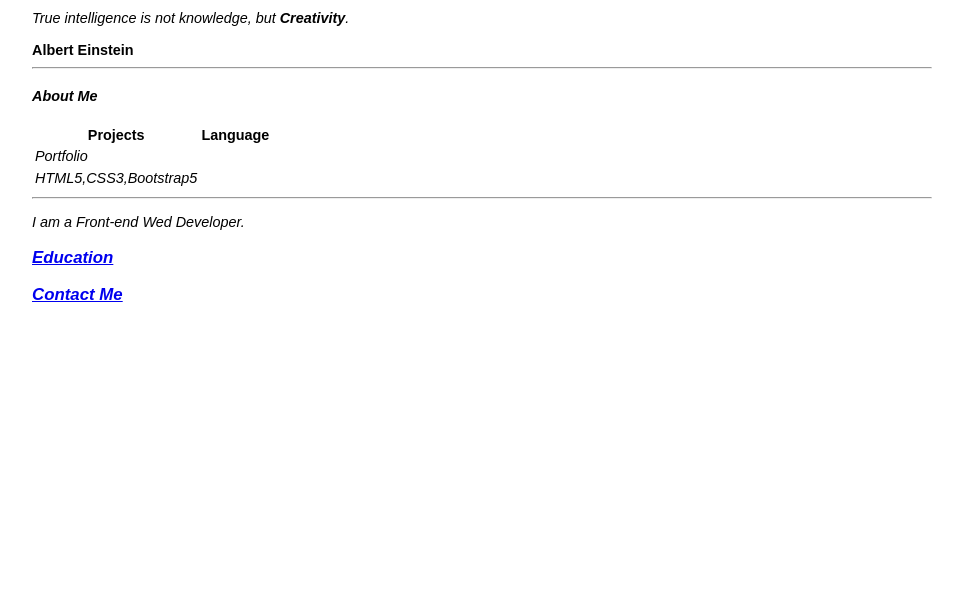
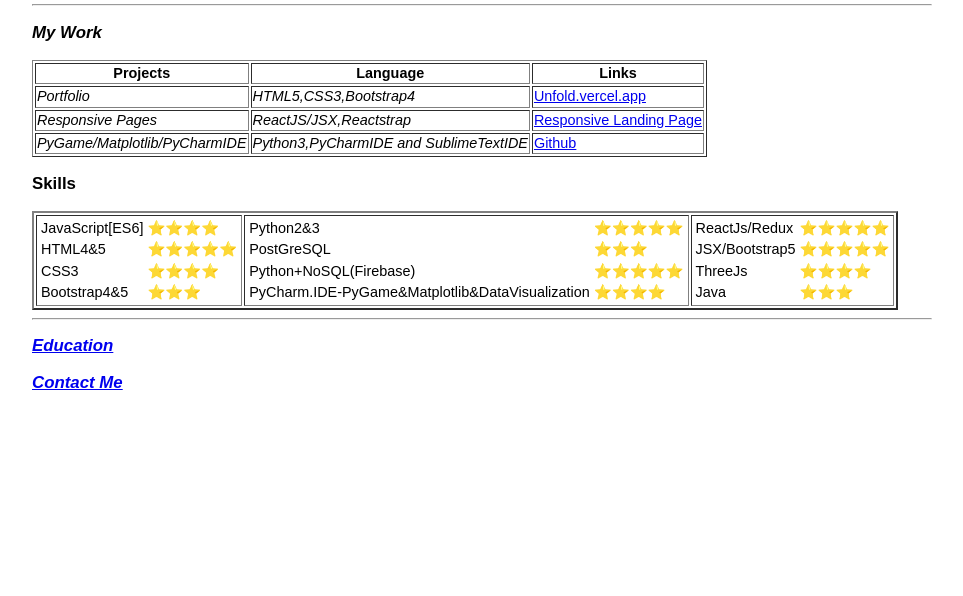
Before and after one commit to ConradMar3/WebDevelopment2022.Udemy, a plain HTML site: page Web Development/HTML Personal Site/index.html in a window 1280 px wide. Shown: the part 204-800 px from the top of the page, without its empty margins (158-1121 px from the left). Drawn offline with Linux system fonts and the light colour scheme; files that its build step writes are made by us from their sources.

Commit message:
2022/06/14 (pm) HTML5 table layouts

```diff
--- a/Web Development/HTML Personal Site/index.html
+++ b/Web Development/HTML Personal Site/index.html
@@ -9,7 +9,10 @@
 </head>
 
 <body>
-  <img class="center" src="./assets/smoke1.jpg" alt="" height="100" width="100" />
+  <table cellspacing="20px">
+    <tr>
+      <td><img class="center" src="./assets/Profile.jpg" alt="" height="150" width="150" /></td>
+      <td>
         <div class="body">
           <h1>Conrad Maré</h1>
           <h3>
@@ -20,31 +23,113 @@
           <i>True intelligence is not knowledge, but <strong>Creativity</strong>.</i>
         </p>
         <strong>Albert Einstein</strong>
+      </td>
+    </tr>
+  </table>
   <hr />
-  <h4>
-    <i><strong>About Me</strong></i>
-  </h4>
-  <table>
+  <h3>
+    <i><strong>My Work</strong></i>
+  </h3>
+  <table border="1px">
     <thead>
       <tr>
         <th>Projects</th>
         <th>Language</th>
+        <th>Links</th>
       </tr>
     </thead>
     <tbody>
       <tr>
         <td><i>Portfolio</i></td>
+        <td><i>HTML5,CSS3,Bootstrap4</i></td>
+        <td>
+          <a href="https://infinitum.vercel.app/">Unfold.vercel.app</a>
+        </td>
       </tr>
       <tr>
-        <td><i>HTML5,CSS3,Bootstrap5</i></td>
+        <td><i>Responsive Pages</i></td>
+        <td><i>ReactJS/JSX,Reactstrap</i></td>
+        <td>
+          <a href="https://reactjs-imminent-page.vercel.app/">Responsive Landing Page</a>
+        </td>
+      </tr>
+      <tr>
+        <td><i>PyGame/Matplotlib/PyCharmIDE</i></td>
+        <td><i>Python3,PyCharmIDE and SublimeTextIDE</i></td>
+        <td>
+          <a href="https://github.com/ConradMar3/Python_Crash.course.git">Github</a>
+        </td>
       </tr>
     </tbody>
-    <tfoot>
+  </table>
+  <h3>Skills</h3>
 
-    </tfoot>
+  <table border="2px">
+    <tr>
+      <td>
+        <table>
+          <tr>
+            <td>JavaScript[ES6]</td>
+            <td>⭐⭐⭐⭐</td>
+          </tr>
+          <tr>
+            <td>HTML4&5</td>
+            <td>⭐⭐⭐⭐⭐</td>
+          </tr>
+          <tr>
+            <td>CSS3</td>
+            <td>⭐⭐⭐⭐</td>
+          </tr>
+          <tr>
+            <td>Bootstrap4&5</td>
+            <td>⭐⭐⭐</td>
+          </tr>
         </table>
-  <hr />
-  <p><em>I am a Front-end Wed Developer.</em></p>
+      </td>
+      <td>
+        <table>
+          <tr>
+            <td>Python2&3</td>
+            <td>⭐⭐⭐⭐⭐</td>
+          </tr>
+          <tr>
+            <td>PostGreSQL</td>
+            <td>⭐⭐⭐</td>
+          </tr>
+          <tr>
+            <td>Python+NoSQL(Firebase)</td>
+            <td>⭐⭐⭐⭐⭐</td>
+          </tr>
+          <tr>
+            <td>PyCharm.IDE-PyGame&Matplotlib&DataVisualization</td>
+            <td>⭐⭐⭐⭐</td>
+          </tr>
+        </table>
+      </td>
+      <td>
+        <table>
+          <tr>
+            <td>ReactJs/Redux</td>
+            <td>⭐⭐⭐⭐⭐</td>
+          </tr>
+          <tr>
+            <td>JSX/Bootstrap5</td>
+            <td>⭐⭐⭐⭐⭐</td>
+          </tr>
+          <tr>
+            <td>ThreeJs</td>
+            <td>⭐⭐⭐⭐</td>
+          </tr>
+          <tr>
+            <td>Java</td>
+            <td>⭐⭐⭐</td>
+          </tr>
+        </table>
+      </td>
+    </tr>
+  </table>
+  <hr>
+
   <h3>
     <i><a href="Education.html">Education</a></i>
   </h3>
```
Lines whose indentation alone changed are shown as unchanged.
